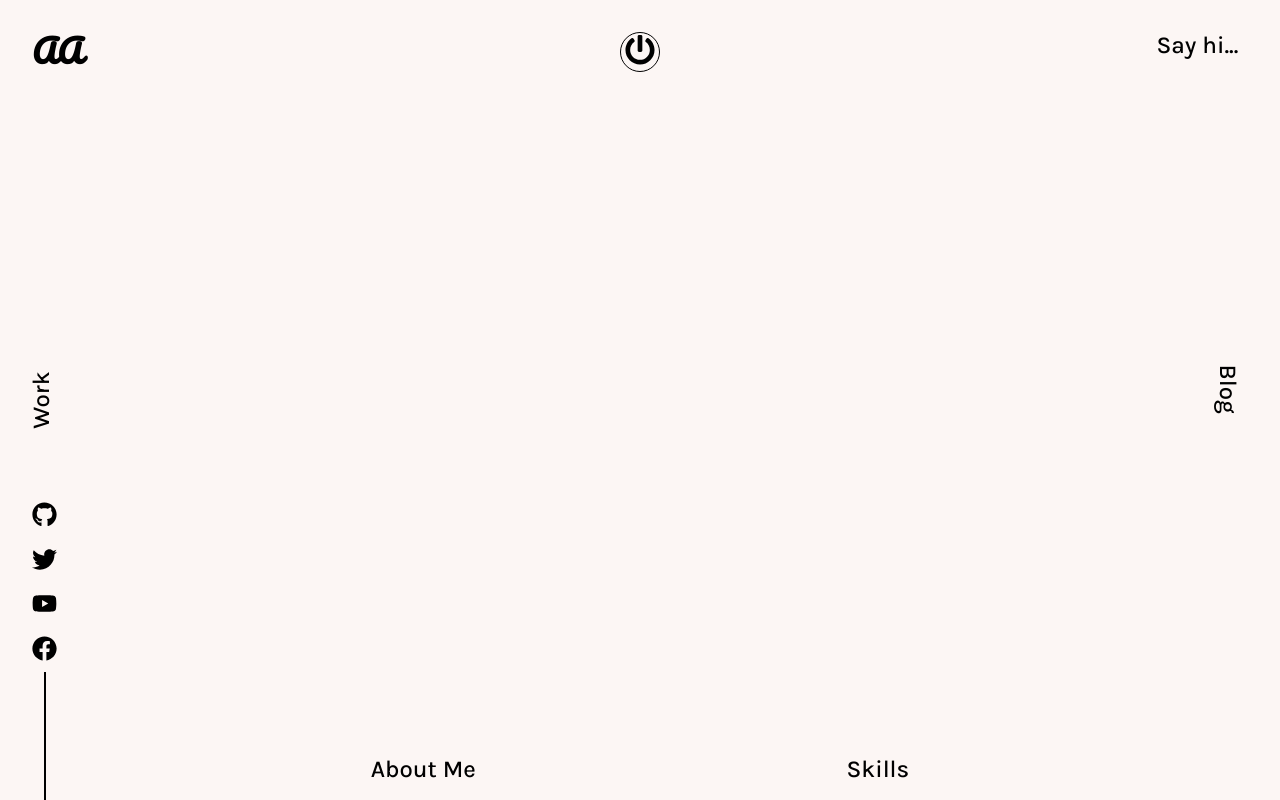
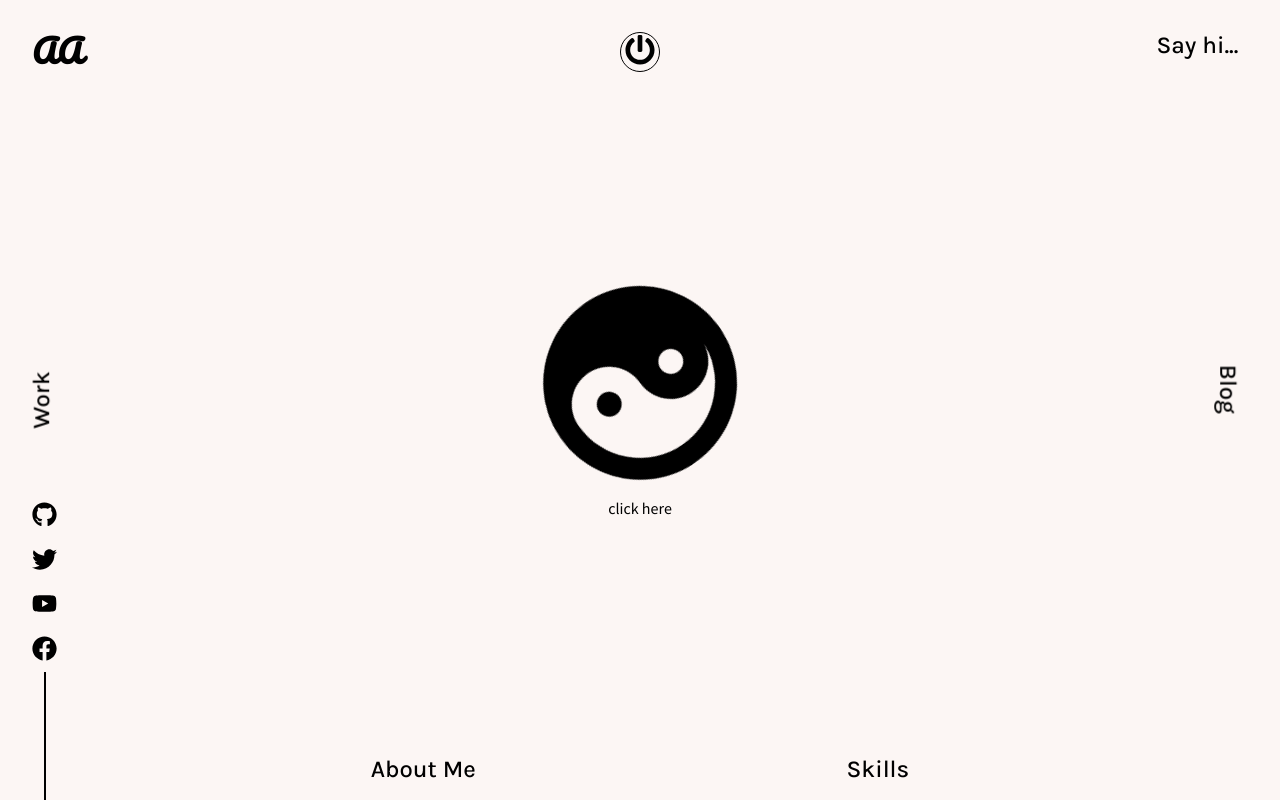
Before and after one commit to ayushCode27/Creative-Portfolio, a React (Create React App) app: page / in a window 1280 px wide. Built offline with nearby package versions, Linux system fonts and the light colour scheme.

Commit message:
add yinyang element

```diff
--- a/src/components/Main.js
+++ b/src/components/Main.js
@@ -1,9 +1,10 @@
-import React from 'react';
-import styled from 'styled-components';
+import React, { useState } from 'react';
+import styled, { keyframes } from 'styled-components';
 import PowerButton from '../subComponets/PowerButton';
 import LogoComponent from '../subComponets/LogoComponent';
 import SocialIcons from '../subComponets/SocialIcons';
 import { Link } from 'react-router-dom';
+import { YinYang } from './allSvg';
 
 const Wrapper = styled.div`
   background: ${props => props.theme.body};
@@ -24,6 +25,41 @@ const Wrapper = styled.div`
 
 const Container = styled.div`
   padding: 2rem;
+`;
+
+const rotate = keyframes`
+  from {
+    transform:rotate(0deg);
+  }
+
+  to {
+    transform: rotate(360deg);
+  }
+`;
+
+const Center = styled.button`
+  position: absolute;
+  top: ${props => (props.click ? '85%' : '50%')};
+  left: ${props => (props.click ? '92%' : '50%')};
+  transform: translate(-50%, -50%);
+  border: none;
+  background-color: transparent;
+  cursor: pointer;
+
+  display: flex;
+  flex-direction: column;
+  justify-content: center;
+  align-items: center;
+  transition: all 1s ease;
+
+  & > :first-child {
+    animation: ${rotate} infinite 1.5s linear;
+  }
+
+  & > :last-child {
+    display: ${props => (props.click ? 'none' : 'revert')};
+    padding-top: 1rem;
+  }
 `;
 
 const ContactLink = styled(Link)`
@@ -77,12 +113,28 @@ const SkillsLink = styled(Link)`
 `;
 
 const Main = () => {
+  const [click, setClick] = useState(false);
+
+  function handleClick() {
+    setClick(!click);
+  }
+
   return (
     <Wrapper>
       <Container>
         <PowerButton />
         <LogoComponent />
         <SocialIcons />
+
+        <Center click={click}>
+          <YinYang
+            onClick={() => handleClick()}
+            width={click ? 120 : 200}
+            height={click ? 120 : 200}
+            fill='currentColor'
+          />
+          <span>click here</span>
+        </Center>
 
         <ContactLink target='_blank' to='mailto:ayushagarwal.dev@gmail.com'>
           <h2>Say hi...</h2>
```
